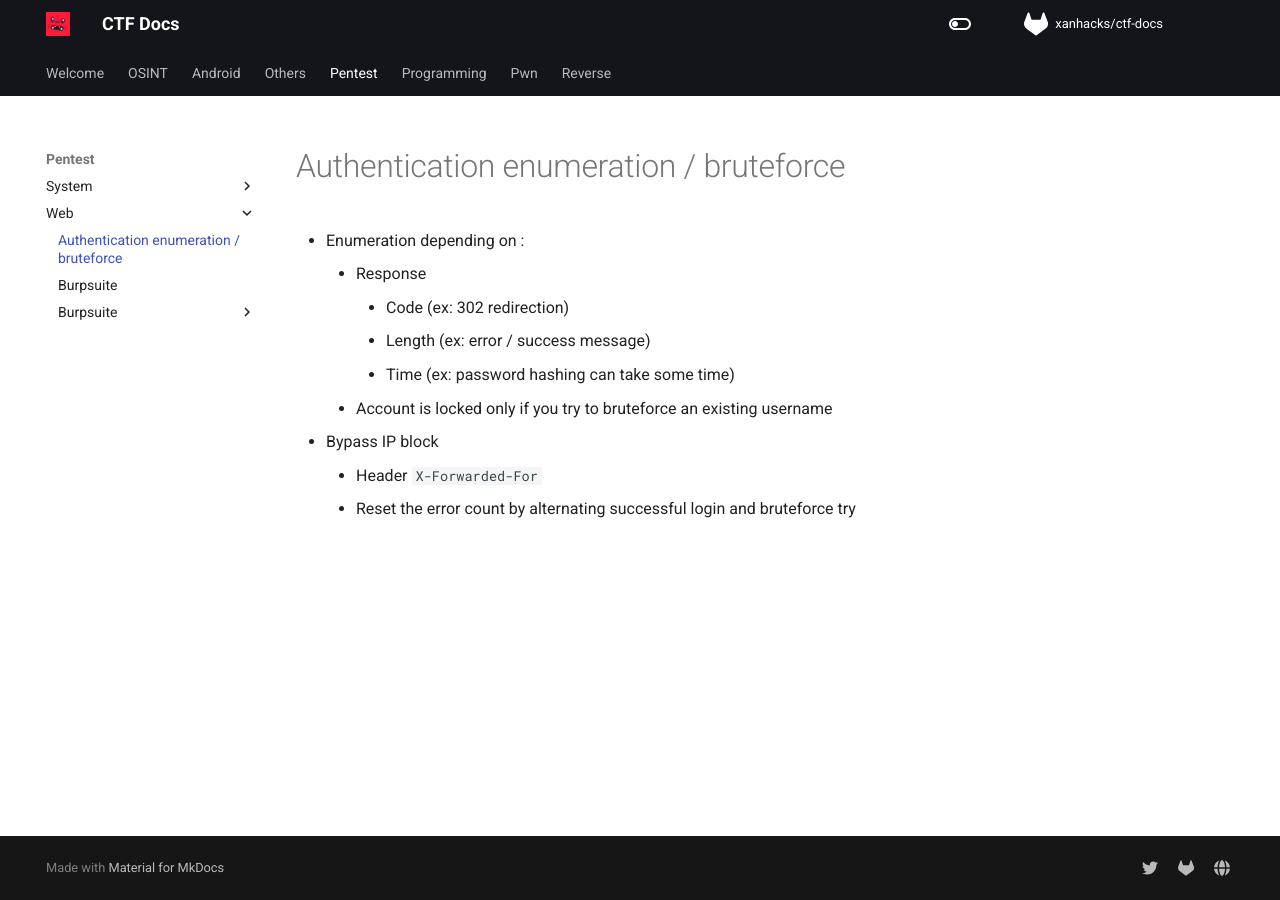
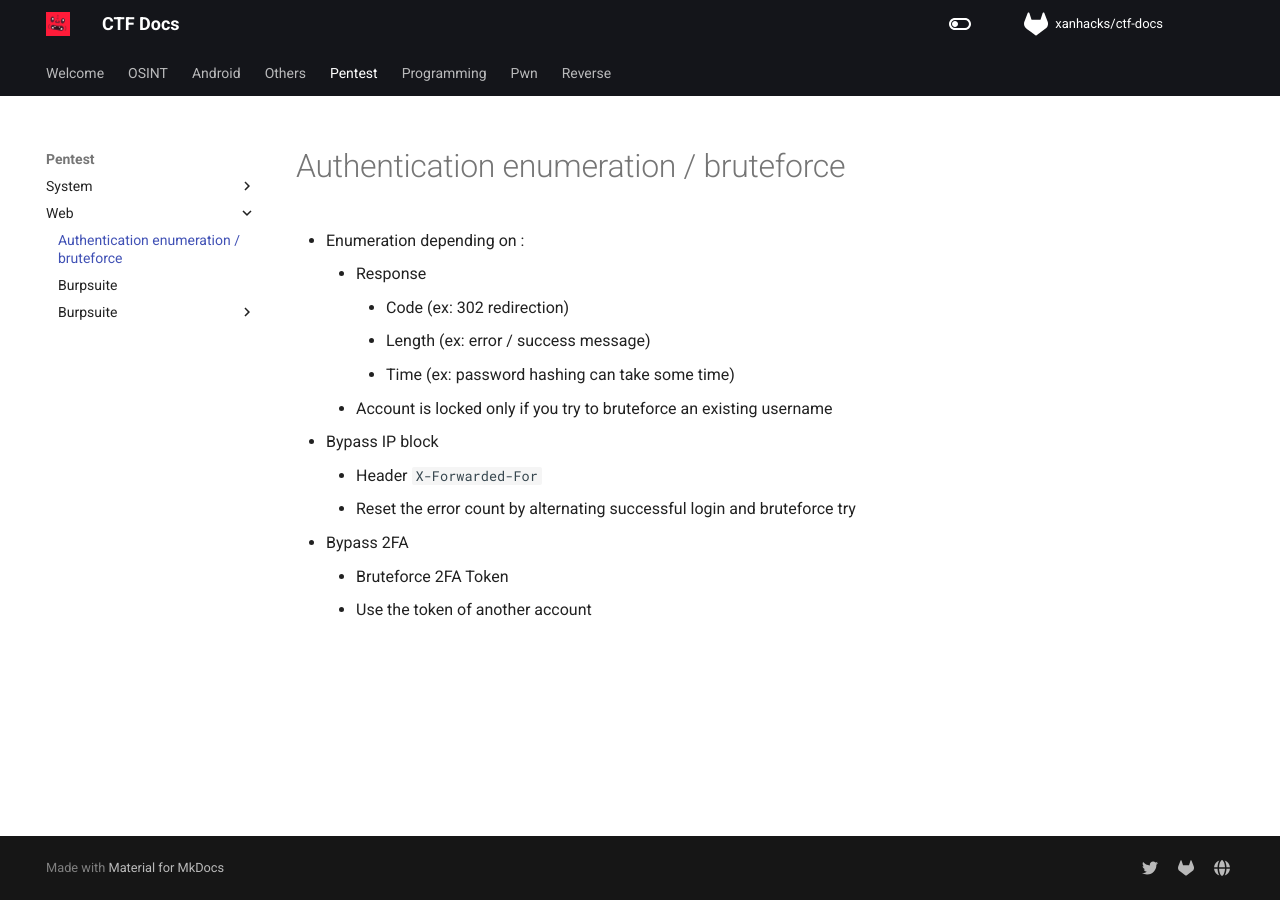
Before and after one commit to xanhacks/ctf-docs, an MkDocs documentation site: the page built from docs/pentest/web/authentication.md, in a window 1280 px wide. Built offline with MkDocs 1.6.1 and Material for MkDocs 9.7.7, drawn with Linux system fonts in a browser that asks for light colours; nearby versions of some CDN libraries; comment, search, counter and statistics services are not loaded.

Commit message:
use token

```diff
--- a/docs/pentest/web/authentication.md
+++ b/docs/pentest/web/authentication.md
@@ -14,3 +14,6 @@ description: Authentication enumeration and bruteforce cheatsheets
 - Bypass IP block
     - Header `X-Forwarded-For`
     - Reset the error count by alternating successful login and bruteforce try
+- Bypass 2FA
+    - Bruteforce 2FA Token
+    - Use the token of another account
```
